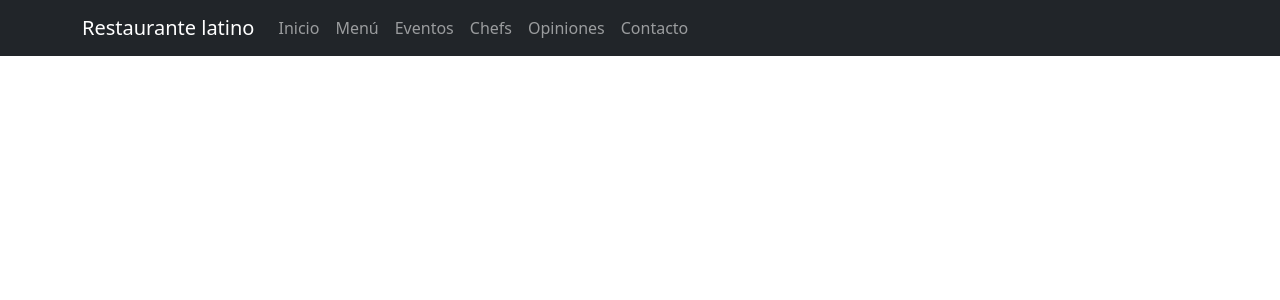
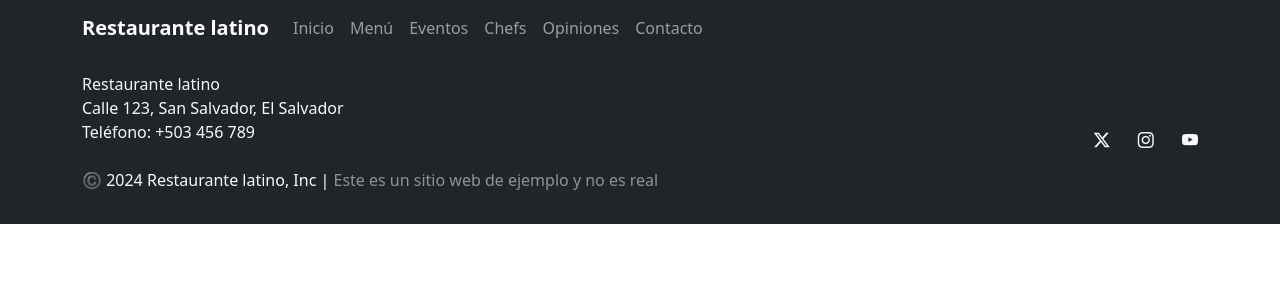
Before and after one commit to AlexReyesHuezo/restaurante-latino, a PHP site: page / in a window 1280 px wide. Shown: the top 300 px of the page. Run offline with PHP 8.4, Linux system fonts and the light colour scheme.

Commit message:
feat: footer with address and social icons

```diff
--- a/index.php
+++ b/index.php
@@ -17,7 +17,7 @@
 <body>
   <nav class="navbar navbar-expand-lg navbar-dark bg-dark">
     <div class="container">
-      <a class="navbar-brand" href="#">Restaurante latino</a>
+      <a class="navbar-brand fw-bolder" href="#">Restaurante latino</a>
       <button class="navbar-toggler" type="button" data-bs-toggle="collapse" data-bs-target="#navbarNav"
         aria-controls="navbarNav" aria-expanded="false" aria-label="Toggle navigation">
         <span class="navbar-toggler-icon"></span>
@@ -55,8 +55,24 @@
     <!-- place main content here -->
   </main>
 
-  <footer>
-    <!-- place footer here -->
+  <footer class="bg-dark text-light py-3">
+    <div class="container d-flex justify-content-between align-items-center">
+      <div>
+        <p class="m-0">Restaurante latino</p>
+        <p class="m-0">Calle 123, San Salvador, El Salvador</p>
+        <p class="m-0">Teléfono: +503 456 789</p>
+        <br>
+        <p>©️ 2024 Restaurante latino, Inc | <span class="fw-mediu text-white-50">Este es un sitio web de ejemplo
+            y
+            no es
+            real</span></p>
+      </div>
+      <div>
+        <a class="text-light me-4" href="#"><i class="bi bi-twitter-x"></i></a>
+        <a class="text-light me-4" href="#"><i class="bi bi-instagram"></i></a>
+        <a class="text-light" href="#"><i class="bi bi-youtube"></i></a>
+      </div>
+    </div>
   </footer>
 
   <!-- Bootstrap JavaScript Libraries -->
```
